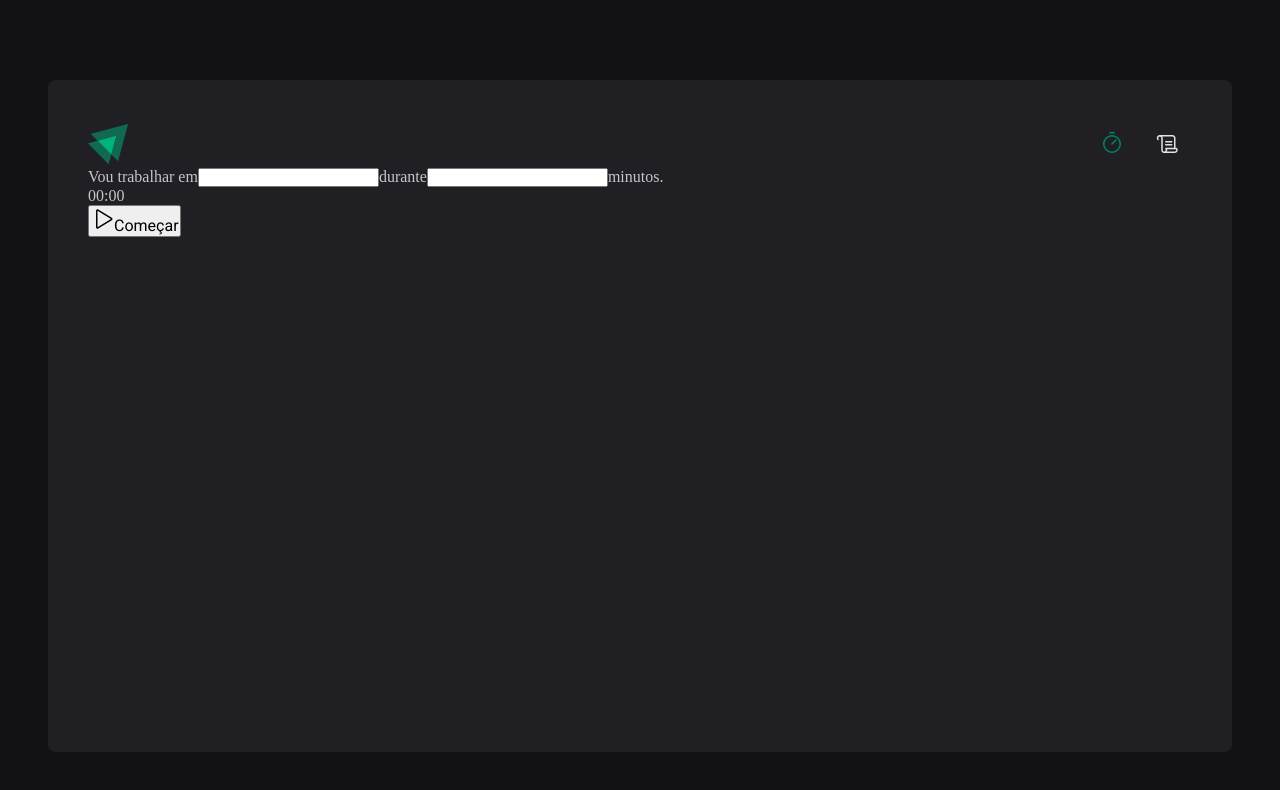
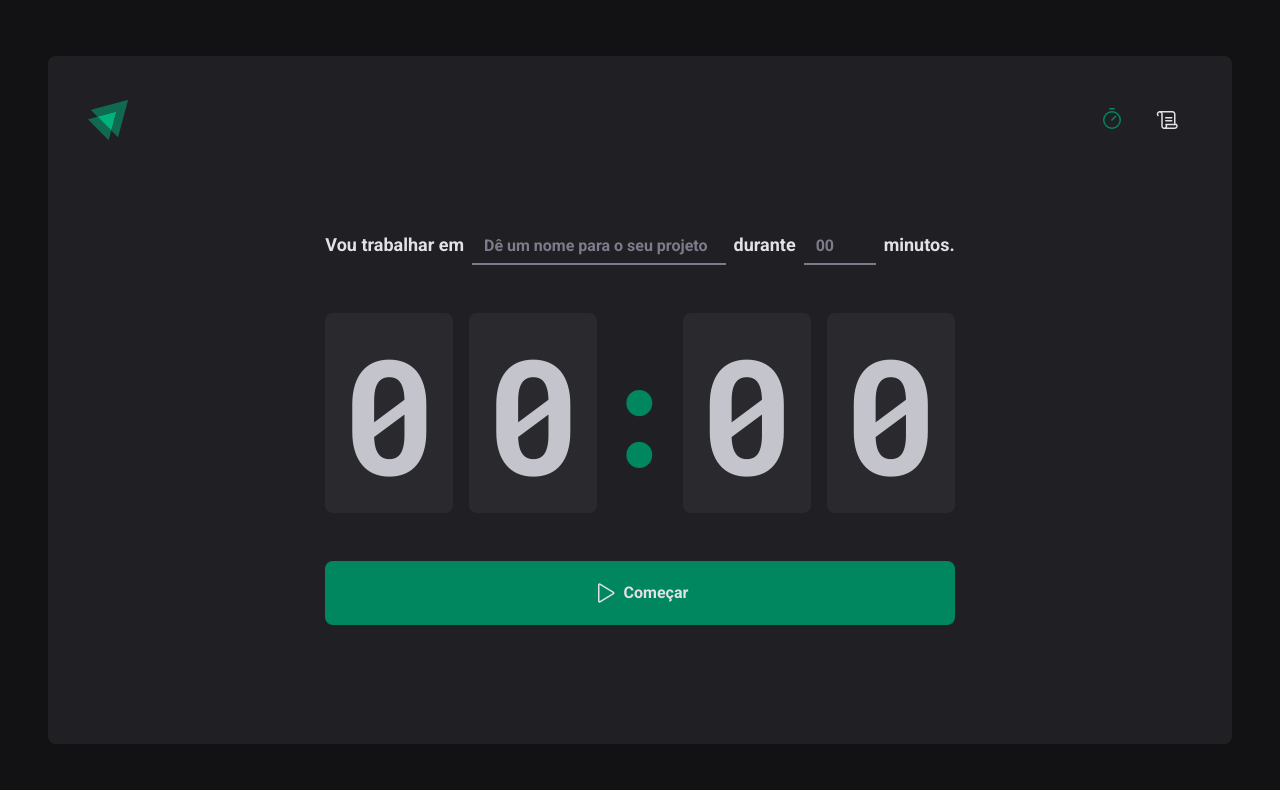
Before and after one commit to Matheus-Pazinati/pomodoro-timer, a React (Vite) app: page / in a window 1280 px wide. Shown: the top 790 px of the page. Built offline with nearby package versions, Linux system fonts and the light colour scheme.

Commit message:
Finaliza pagina Home

```diff
--- a/src/pages/Home/index.tsx
+++ b/src/pages/Home/index.tsx
@@ -1,29 +1,44 @@
 import { Play } from 'phosphor-react'
-import { HomeContainer } from './styles'
+import {
+  FormContainer,
+  HomeContainer,
+  StyleContainer,
+  ProjectInput,
+  ProjectMinutes,
+  CountdownContainer,
+  CountdownSeparator,
+  StartCountdownButton,
+} from './styles'
 
 export function Home() {
   return (
     <HomeContainer>
-      <form id="taskForm">
-        <label htmlFor="">Vou trabalhar em</label>
-        <input type="text" />
-        <label htmlFor="">durante</label>
-        <input type="number" />
+      <StyleContainer>
+        <FormContainer id="taskForm">
+          <label htmlFor="projectInput">Vou trabalhar em</label>
+          <ProjectInput
+            id="projectInput"
+            type="text"
+            placeholder="Dê um nome para o seu projeto"
+          />
+          <label htmlFor="projectMinutes">durante</label>
+          <ProjectMinutes id="projectMinutes" type="number" placeholder="00" />
           <span>minutos.</span>
-      </form>
+        </FormContainer>
 
-      <div>
+        <CountdownContainer>
           <span>0</span>
           <span>0</span>
-        <span>:</span>
+          <CountdownSeparator>:</CountdownSeparator>
           <span>0</span>
           <span>0</span>
-      </div>
+        </CountdownContainer>
 
-      <button form="taskForm" type="submit">
+        <StartCountdownButton form="taskForm" type="submit">
           <Play size={24} />
           Começar
-      </button>
+        </StartCountdownButton>
+      </StyleContainer>
     </HomeContainer>
   )
 }
--- a/src/pages/Home/styles.ts
+++ b/src/pages/Home/styles.ts
@@ -1,3 +1,100 @@
 import styled from 'styled-components'
 
-export const HomeContainer = styled.main``
+export const HomeContainer = styled.main`
+  flex: 1;
+  display: flex;
+  flex-direction: column;
+  align-items: center;
+  justify-content: center;
+`
+
+export const StyleContainer = styled.div`
+  display: flex;
+  flex-direction: column;
+  align-items: center;
+  justify-content: center;
+  gap: 3rem;
+`
+
+export const FormContainer = styled.form`
+  width: 100%;
+  display: flex;
+  align-items: center;
+  justify-content: center;
+  gap: 0.5rem;
+
+  color: ${(props) => props.theme['gray-100']};
+  font-weight: bold;
+  font-size: 1.125rem;
+  flex-wrap: wrap;
+`
+
+const FormInputBase = styled.input`
+  background-color: transparent;
+  padding: 0.5rem 0.75rem;
+  margin-top: 0.25rem;
+  color: ${(props) => props.theme['gray-100']};
+  border: none;
+  border-bottom: 2px solid ${(props) => props.theme['gray-500']};
+
+  &::placeholder {
+    color: ${(props) => props.theme['gray-500']};
+    font-weight: bold;
+  }
+
+  &:focus {
+    box-shadow: none;
+    border-bottom-color: ${(props) => props.theme['green-500']};
+  }
+`
+
+export const ProjectInput = styled(FormInputBase)`
+  flex: 1;
+`
+
+export const ProjectMinutes = styled(FormInputBase)`
+  width: 4.5rem;
+`
+
+export const CountdownContainer = styled.div`
+  display: flex;
+  justify-content: center;
+  align-items: center;
+  gap: 1rem;
+
+  span {
+    font-size: 10rem;
+    font-family: 'Roboto Mono', monospace;
+    line-height: 7.5rem;
+    background-color: ${(props) => props.theme['gray-700']};
+    padding: 2.5rem 1rem;
+    border-radius: 8px;
+  }
+`
+
+export const CountdownSeparator = styled.div`
+  font-size: 10rem;
+  background-color: transparent;
+  color: ${(props) => props.theme['green-500']};
+  font-weight: bold;
+`
+
+export const StartCountdownButton = styled.button`
+  width: 100%;
+  display: flex;
+  align-items: center;
+  justify-content: center;
+  gap: 0.5rem;
+
+  background-color: ${(props) => props.theme['green-500']};
+  color: ${(props) => props.theme['gray-100']};
+  font-weight: bold;
+  border-radius: 8px;
+  border: none;
+  padding: 1.25rem 0;
+  cursor: pointer;
+
+  &:hover {
+    background-color: ${(props) => props.theme['green-700']};
+  }
+`
--- a/src/pages/layouts/DefaultLayout/styles.ts
+++ b/src/pages/layouts/DefaultLayout/styles.ts
@@ -2,8 +2,8 @@ import styled from 'styled-components'
 
 export const LayoutContainer = styled.div`
   max-width: 74rem;
-  height: calc(100vh - 8rem);
-  margin: 5rem auto;
+  height: calc(100vh - 7rem);
+  margin: 3.5rem auto;
   padding: 2.5rem;
   border-radius: 8px;
 
--- a/src/styles/global.ts
+++ b/src/styles/global.ts
@@ -17,7 +17,7 @@ export const GlobalStyle = createGlobalStyle`
     color: ${(props) => props.theme['gray-300']};
   }
 
-  border-style, input-security, textarea, button {
+  input, textarea, button, p, form {
     font-family: 'Roboto', sans-serif;
     font-size: 1rem;
     font-weight: 400;
```
Lines whose indentation alone changed are shown as unchanged.
